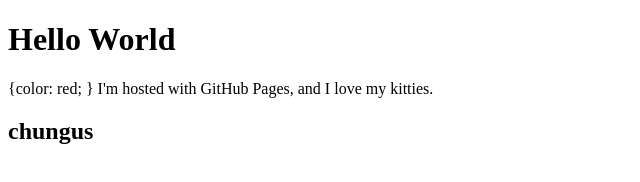
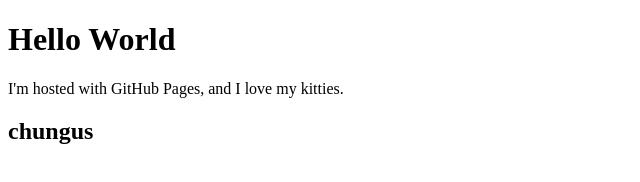
Before and after one commit to tkbishop/tkbishop.github.io, a plain HTML site: page index.html in a window 1280 px wide. Shown: the whole page, without its empty margins (0-640 px from the left). Drawn offline with Linux system fonts and the light colour scheme.

Commit message:
Delted CSS

```diff
--- a/index.html
+++ b/index.html
@@ -2,10 +2,7 @@
 <html>
 <body>
 <h1>Hello World</h1>
-<p>
-	{color: red;
-	}
-I'm hosted with GitHub Pages, and I love my kitties.</p>
+<p>I'm hosted with GitHub Pages, and I love my kitties.</p>
   <h2>chungus</h2>
 </body>
 </html>
```
